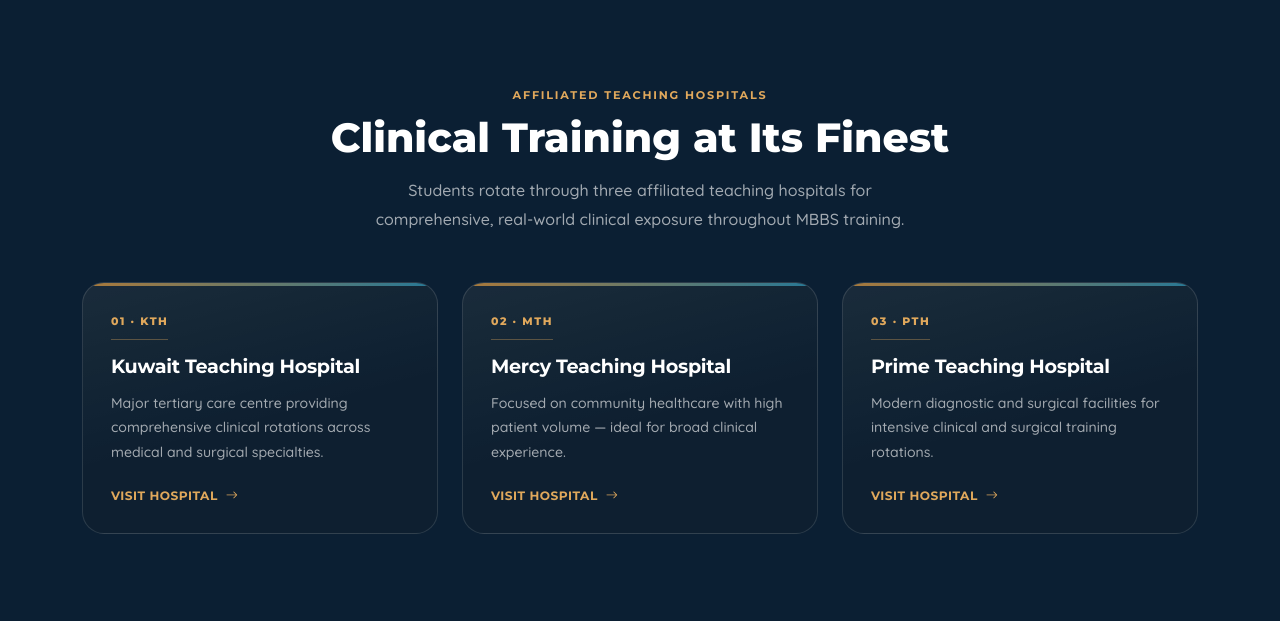
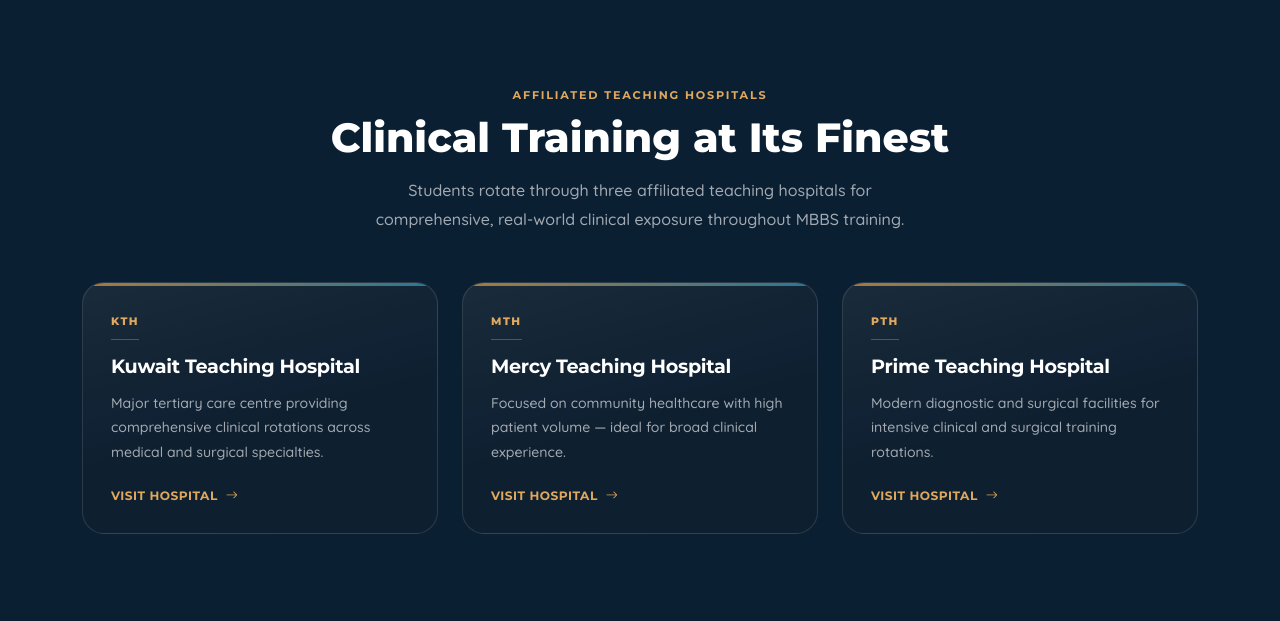
Before and after one commit to Prime-Foundation-Peshawar/dms, a PHP site: page / in a window 1280 px wide. Shown: the part 2941-3562 px from the top of the page. Run offline with PHP 8.4, Linux system fonts and the light colour scheme.

Commit message:
Update index.php

```diff
--- a/index.php
+++ b/index.php
@@ -213,7 +213,7 @@ include('includes/header.php');
     <div class="row g-4">
       <div class="col-lg-4 col-md-6 fu fu-delay-1">
         <a class="hosp-card" href="https://kth.prime.edu.pk/" target="_blank" rel="noopener">
-          <span class="hosp-code">01 · KTH</span>
+          <span class="hosp-code">KTH</span>
           <h3 class="hosp-name">Kuwait Teaching Hospital</h3>
           <p class="hosp-desc">Major tertiary care centre providing comprehensive clinical rotations across medical and surgical specialties.</p>
           <span class="hosp-link">Visit hospital <i class="bi bi-arrow-right"></i></span>
@@ -221,7 +221,7 @@ include('includes/header.php');
       </div>
       <div class="col-lg-4 col-md-6 fu fu-delay-2">
         <a class="hosp-card" href="https://mth.prime.edu.pk/" target="_blank" rel="noopener">
-          <span class="hosp-code">02 · MTH</span>
+          <span class="hosp-code">MTH</span>
           <h3 class="hosp-name">Mercy Teaching Hospital</h3>
           <p class="hosp-desc">Focused on community healthcare with high patient volume — ideal for broad clinical experience.</p>
           <span class="hosp-link">Visit hospital <i class="bi bi-arrow-right"></i></span>
@@ -229,7 +229,7 @@ include('includes/header.php');
       </div>
       <div class="col-lg-4 col-md-6 fu fu-delay-3">
         <a class="hosp-card" href="https://pth.prime.edu.pk/" target="_blank" rel="noopener">
-          <span class="hosp-code">03 · PTH</span>
+          <span class="hosp-code">PTH</span>
           <h3 class="hosp-name">Prime Teaching Hospital</h3>
           <p class="hosp-desc">Modern diagnostic and surgical facilities for intensive clinical and surgical training rotations.</p>
           <span class="hosp-link">Visit hospital <i class="bi bi-arrow-right"></i></span>
```
